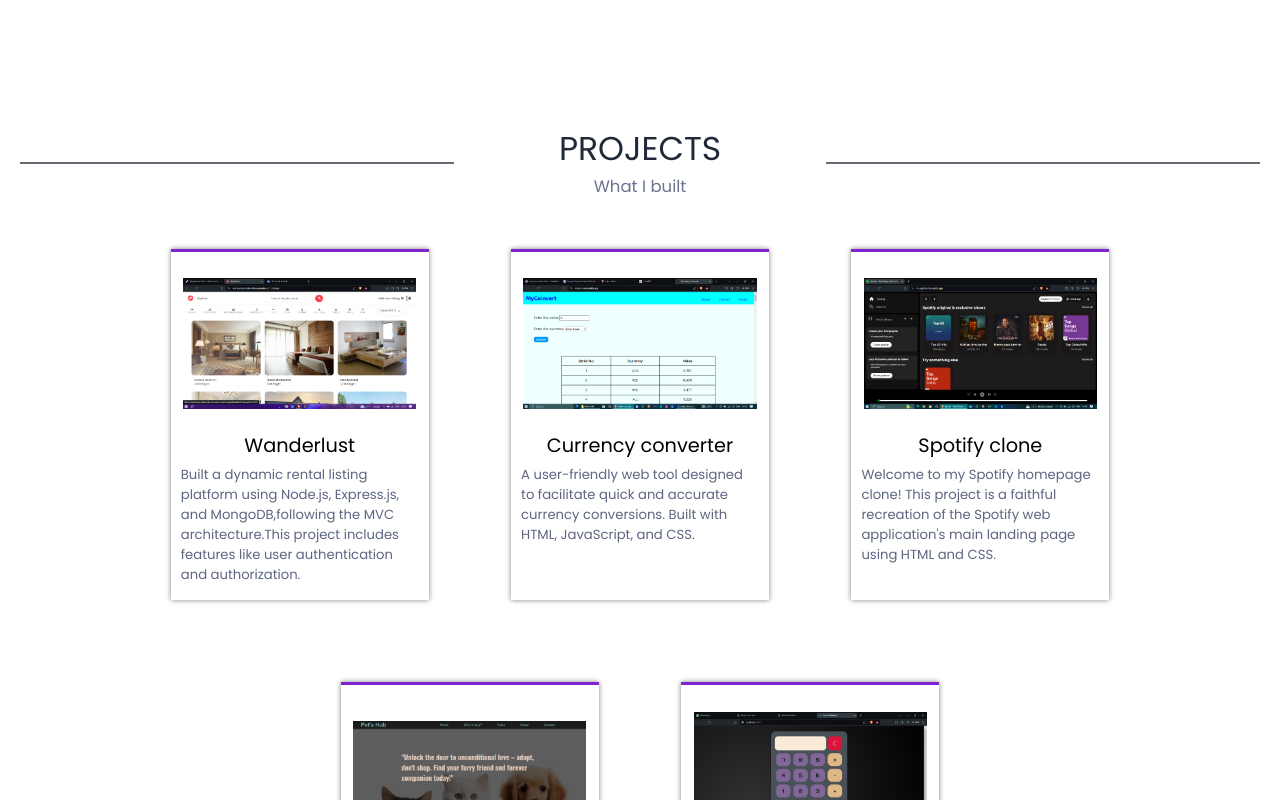
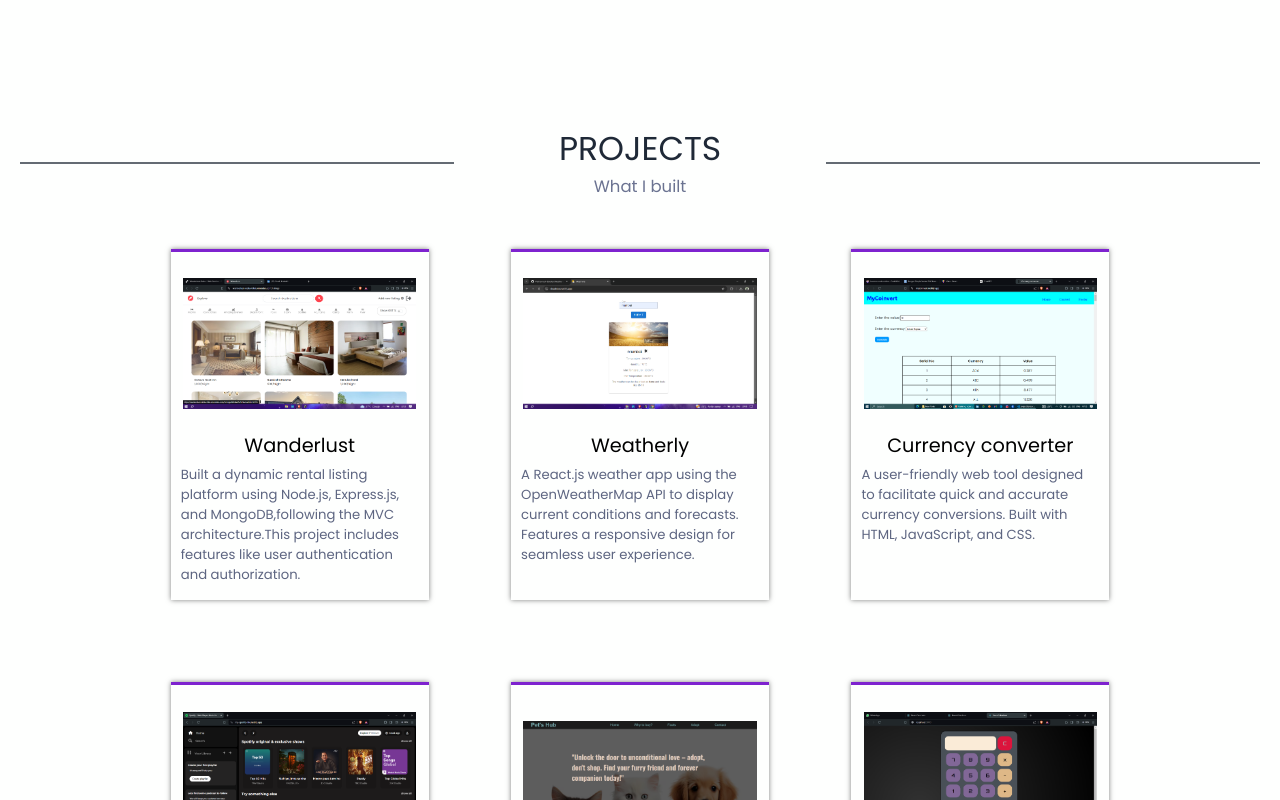
Before and after one commit to Prathamesh-Darekar/React-Portfolio, a React (Vite) app: page / in a window 1280 px wide. Shown: the part 586-1386 px from the top of the page. Built offline with nearby package versions, Linux system fonts and the light colour scheme.

Commit message:
Added new Project

```diff
--- a/src/App.css
+++ b/src/App.css
@@ -5,7 +5,6 @@
   font-family: "Poppins", sans-serif;
   font-weight: 400;
   font-style: normal;
-  /* color:white !important */
 }
 html {
   scroll-behavior: smooth;
@@ -16,7 +15,6 @@
 body {
   height: 2000px;
   padding-top: 70px;
-  /* background:#101927; */
   background: #fefffe;
 }
 .wrapper {
--- a/src/components/Projects.jsx
+++ b/src/components/Projects.jsx
@@ -6,6 +6,7 @@
 import { useState } from "react";
 import Project from "./projectCard";
 import wanderlust from "../assets/project images/wanderlust.png";
+import weatherly from "../assets/project images/weatherly.png";
 
 function Projects() {
   const [cards] = useState([
@@ -16,6 +17,14 @@
       desc: "Built a dynamic rental listing platform using Node.js, Express.js, and MongoDB,following the MVC architecture.This project includes features like user authentication and authorization.",
       liveLink: "https://wanderlust-delta-64oi.onrender.com/listings",
       gitHubLink: "https://github.com/Prathamesh-Darekar/Wanderlust-Delta.git",
+    },
+    {
+      image: weatherly,
+      alternative: "weather-app-image",
+      title: "Weatherly",
+      desc: "A React.js weather app using the OpenWeatherMap API to display current conditions and forecasts. Features a responsive design for seamless user experience.",
+      liveLink: "https://cloudview.netlify.app/",
+      gitHubLink: "https://github.com/Prathamesh-Darekar/Weather-app.git",
     },
     {
       image: currencyConverter,
```
Also changed, not shown: src/assets/project images/weatherly.png (added).
